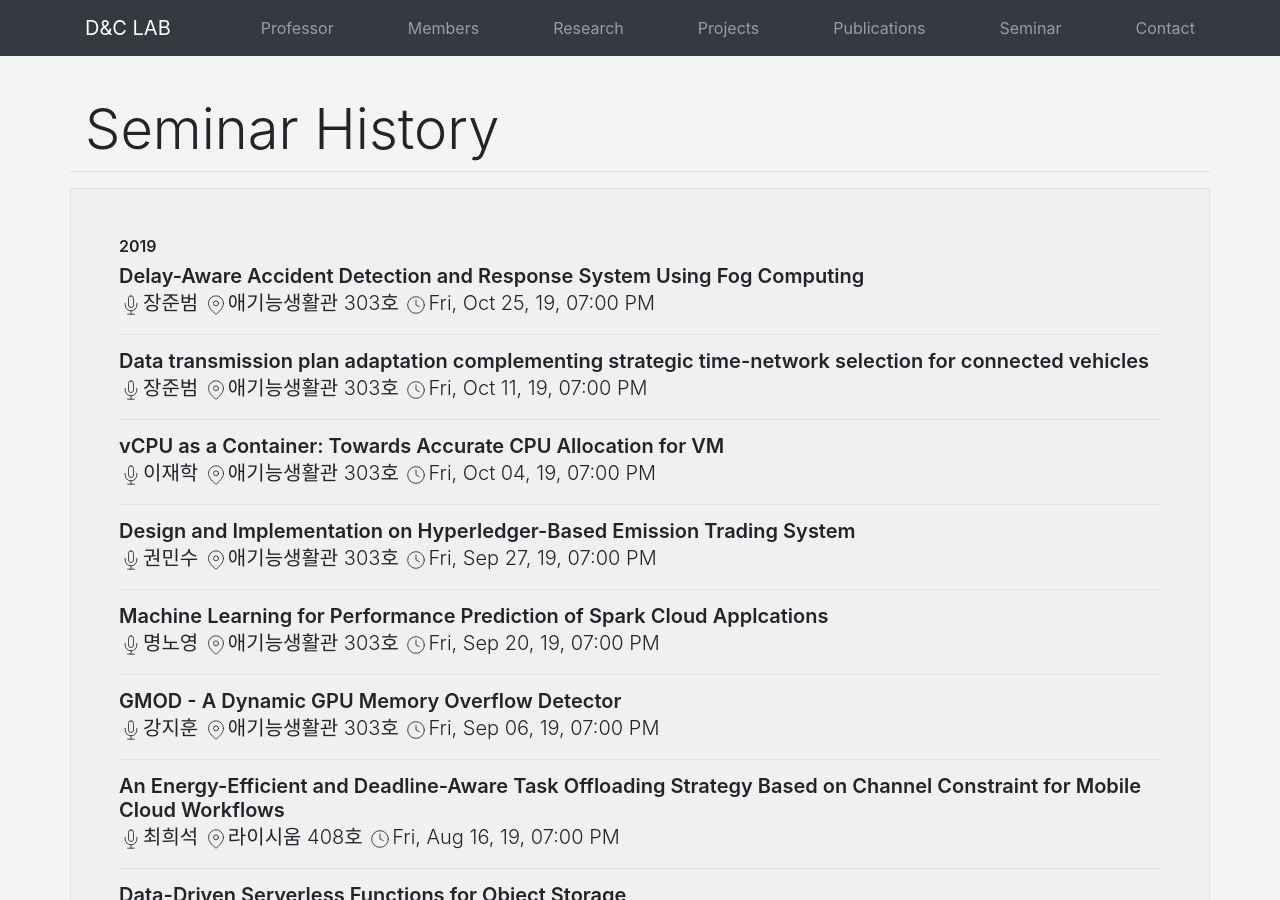
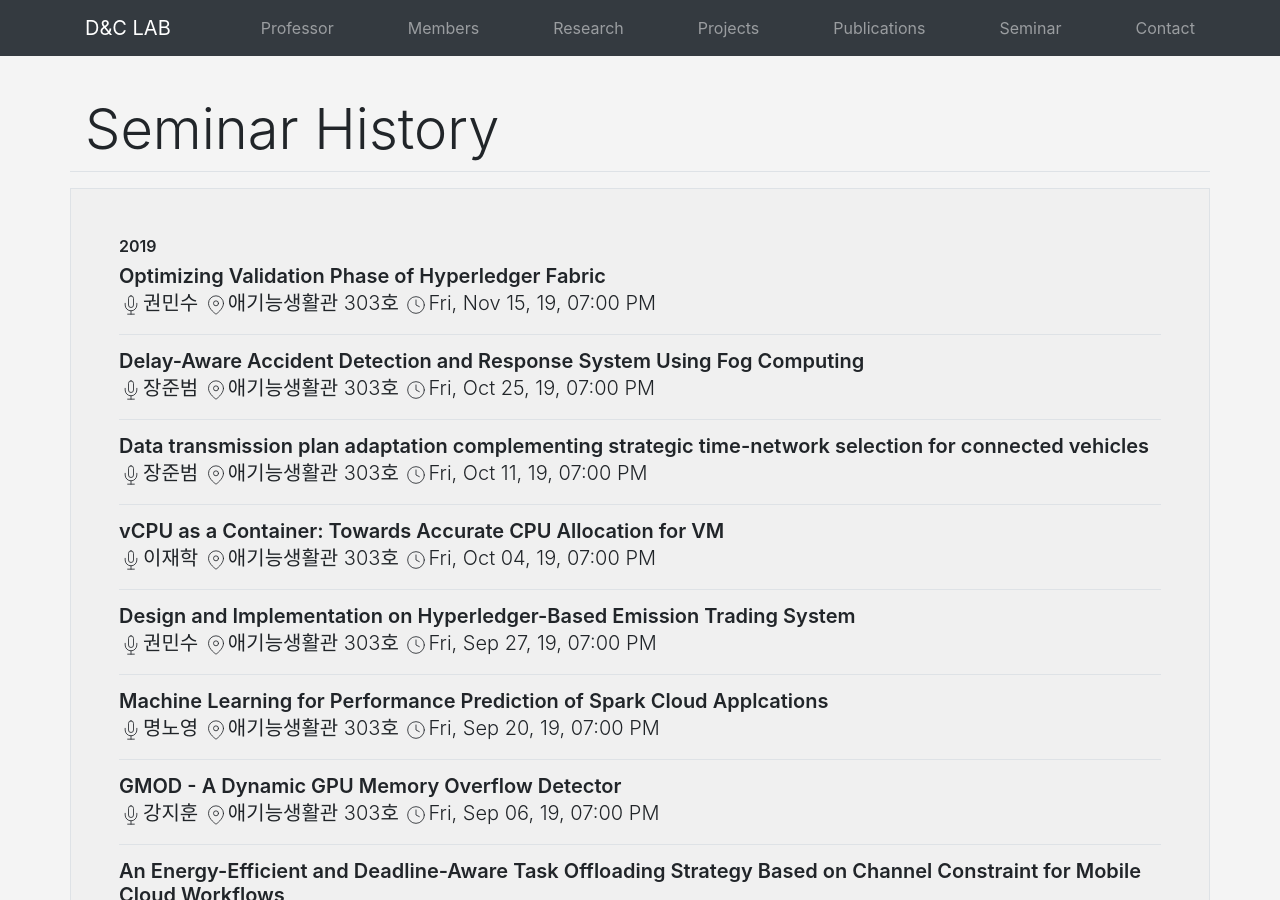
Before and after one commit to KU-Cloud/ku-cloud.github.io, a Jekyll site: the page built from seminar history.html, in a window 1280 px wide and 900 px high. Built offline with Jekyll 4.4.1, drawn with Linux system fonts in a browser that asks for light colours.

Commit message:
Update seminars.yaml

```diff
--- a/_data/seminars.yaml
+++ b/_data/seminars.yaml
@@ -619,3 +619,7 @@
   date: 2019-10-25T19:00:00.000+0900
   speacker: 장준범
   location: 애기능생활관 303호
+- title: 'Optimizing Validation Phase of Hyperledger Fabric'
+  date: 2019-11-15T19:00:00.000+0900
+  speacker: 권민수
+  location: 애기능생활관 303호
```
